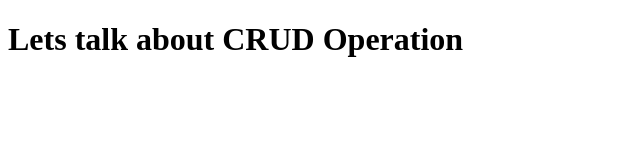
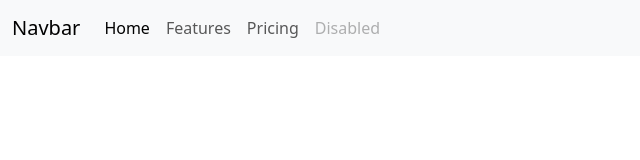
Before and after one commit to VineetM26/CRUD-Application, a plain HTML site: page index.html in a window 1280 px wide. Shown: the whole page, without its empty margins (0-640 px from the left). Drawn offline with nearby package versions, Linux system fonts and the light colour scheme.

Commit message:
Updated Styling

```diff
--- a/index.html
+++ b/index.html
@@ -4,10 +4,26 @@
     <meta charset="UTF-8">
     <meta name="viewport" content="width=device-width, initial-scale=1.0">
     <title>CRUD Application</title>
-    <link rel="stylesheet" href="style.css">
+    <link href="https://cdn.jsdelivr.net/npm/bootstrap@5.3.2/dist/css/bootstrap.min.css" rel="stylesheet" integrity="sha384-T3c6CoIi6uLrA9TneNEoa7RxnatzjcDSCmG1MXxSR1GAsXEV/Dwwykc2MPK8M2HN" crossorigin="anonymous">
 </head>
 <body>
-    <h1>Lets talk about CRUD Operation</h1>
-    <script src="script.js"></script>
+    <header>
+        <nav class="navbar navbar-expand-lg bg-body-tertiary">
+            <div class="container-fluid">
+              <a class="navbar-brand" href="#">Navbar</a>
+              <button class="navbar-toggler" type="button" data-bs-toggle="collapse" data-bs-target="#navbarNavAltMarkup" aria-controls="navbarNavAltMarkup" aria-expanded="false" aria-label="Toggle navigation">
+                <span class="navbar-toggler-icon"></span>
+              </button>
+              <div class="collapse navbar-collapse" id="navbarNavAltMarkup">
+                <div class="navbar-nav">
+                  <a class="nav-link active" aria-current="page" href="#">Home</a>
+                  <a class="nav-link" href="#">Features</a>
+                  <a class="nav-link" href="#">Pricing</a>
+                  <a class="nav-link disabled" aria-disabled="true">Disabled</a>
+                </div>
+              </div>
+            </div>
+        </nav>
+    </header>
 </body>
 </html>
```
